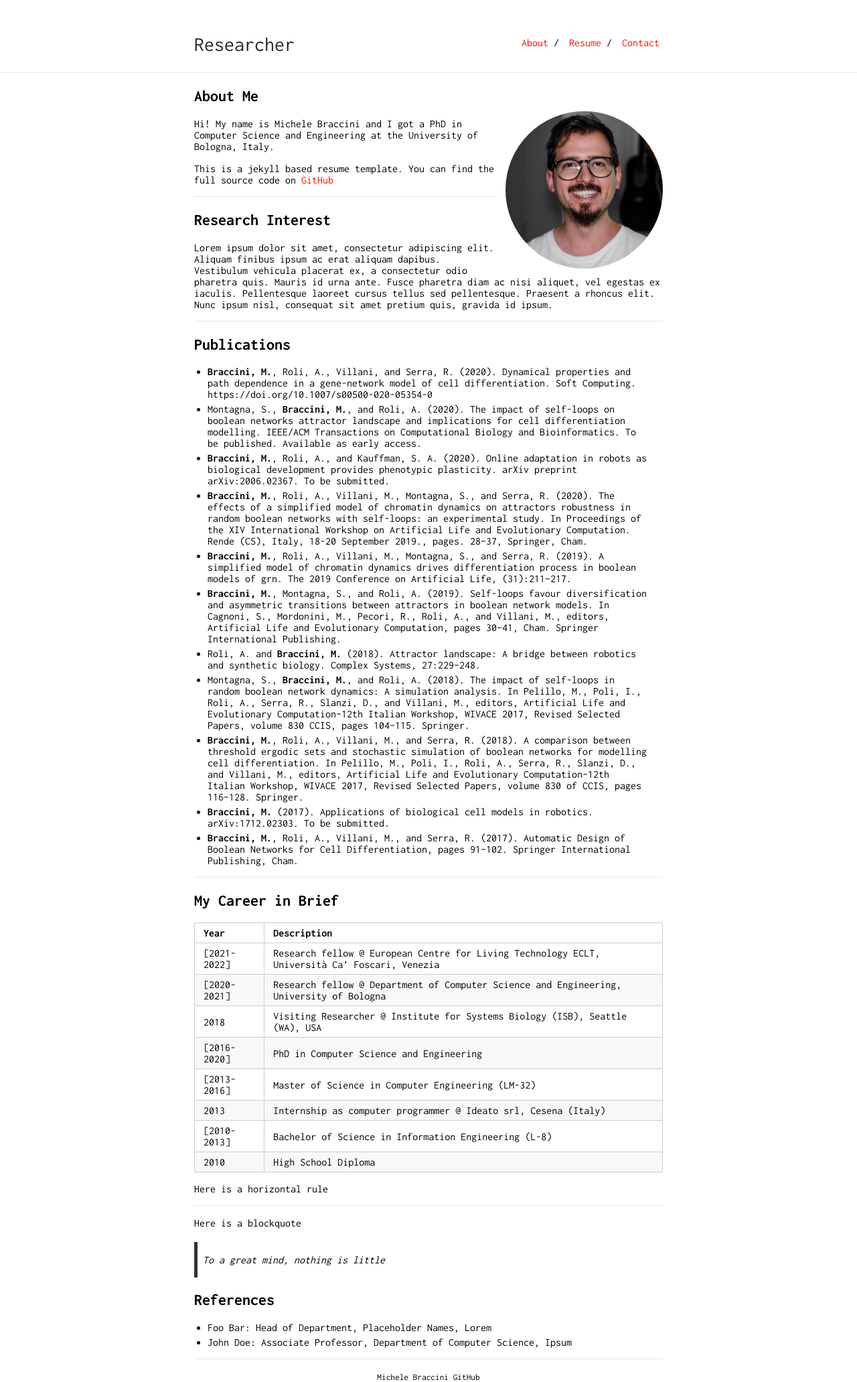
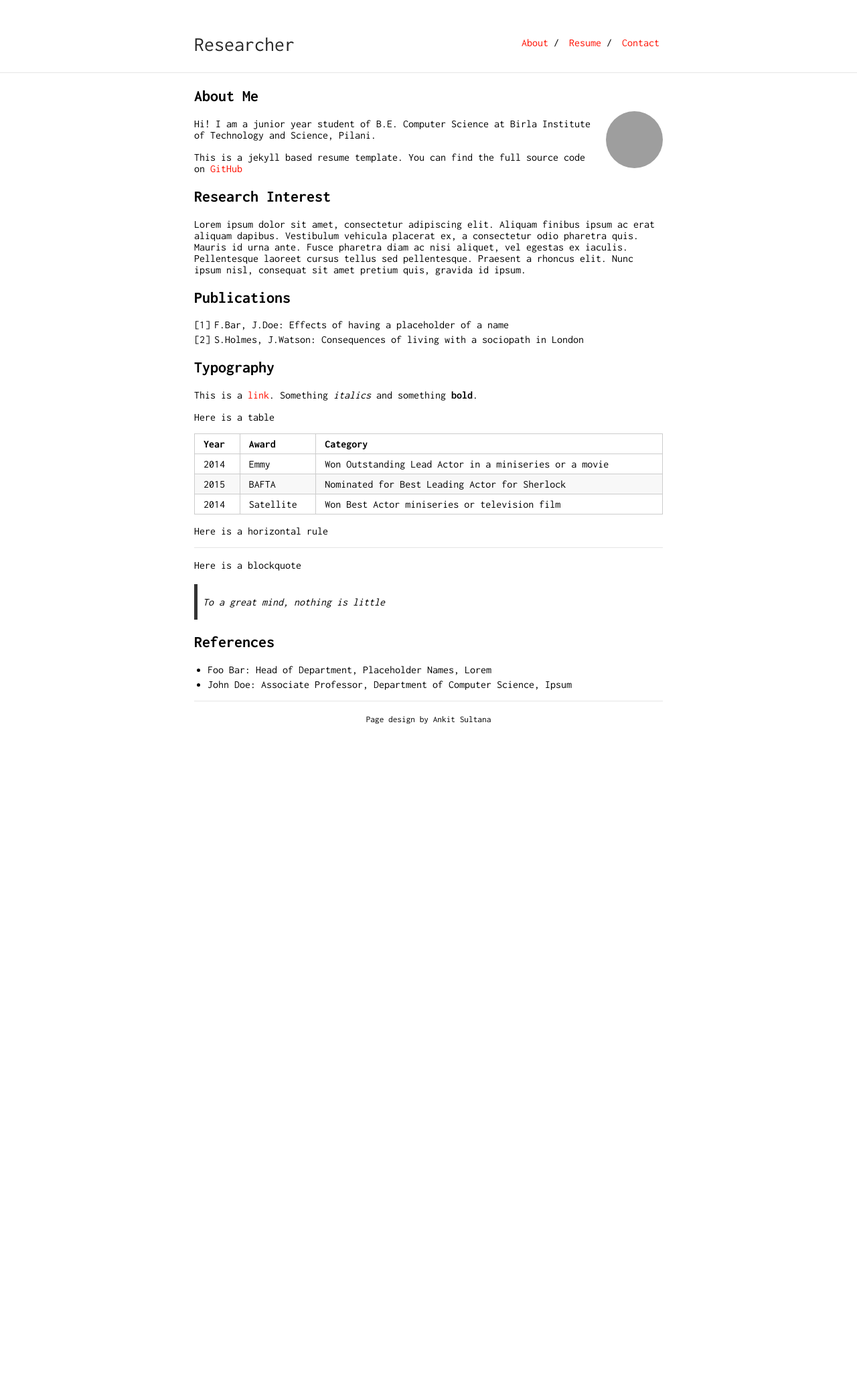
Before and after one commit to mbraccini/michele.braccini, a Jekyll site: the page built from index.md, in a window 1280 px wide. Shown: the whole page at 67% size. Built offline with Jekyll 4.4.1, drawn with Linux system fonts in a browser that asks for light colours; our own code applies the rules of GitHub Pages for plain Markdown files; after the commit the page ends 1081 px from its top, so only the background shows below that; grey boxes are pictures that could not be loaded.

Commit message:
prova sito vuoto

```diff
--- a/_config.yml
+++ b/_config.yml
@@ -1,5 +1,5 @@
 title: Researcher
-url: "https://mbraccini.github.io/michele.braccini/"
+url: "https://ankitsultana.com"
 baseurl: "/researcher"
 
 markdown: kramdown
@@ -8,8 +8,8 @@ markdown: kramdown
 tracking_id: #
 
 footer: yes
-footer_url: "https://github.com/mbraccini/michele.braccini"
-footer_text: "Michele Braccini GitHub"
+footer_url: "https://github.com/ankitsultana"
+footer_text: "Page design by Ankit Sultana"
 
 sass:
     style: compressed
--- a/_sass/vars.scss
+++ b/_sass/vars.scss
@@ -3,7 +3,7 @@
  */
 
 $accent: #FF0F00;
-$image-size: 235px;
+$image-size: 85px;
 
 /*
  * Build Variables, don't touch
--- a/index.md
+++ b/index.md
@@ -4,49 +4,32 @@ layout: default
 
 ## About Me
 
-<img class="profile-picture" src="io.jpeg">
+<img class="profile-picture" src="sherlock.jpg">
 
-Hi! My name is Michele Braccini and I got a PhD in Computer Science and Engineering at the University of Bologna, Italy.
+Hi! I am a junior year student of B.E. Computer Science at Birla Institute of Technology and Science, Pilani.
 
 This is a jekyll based resume template. You can find the full source code on [GitHub](https://github.com/bk2dcradle/researcher)
-
----
 
 ## Research Interest
 
 Lorem ipsum dolor sit amet, consectetur adipiscing elit. Aliquam finibus ipsum ac erat aliquam dapibus. Vestibulum vehicula placerat ex, a consectetur odio pharetra quis. Mauris id urna ante. Fusce pharetra diam ac nisi aliquet, vel egestas ex iaculis. Pellentesque laoreet cursus tellus sed pellentesque. Praesent a rhoncus elit. Nunc ipsum nisl, consequat sit amet pretium quis, gravida id ipsum.
 
----
-
 ## Publications
 
-- **Braccini, M.**, Roli, A., Villani, and Serra, R. (2020). Dynamical properties and path dependence in a gene-network model of cell differentiation. Soft Computing. https://doi.org/10.1007/s00500-020-05354-0
-- Montagna, S., **Braccini, M.**, and Roli, A. (2020). The impact of self-loops on boolean networks attractor landscape and implications for cell differentiation modelling. IEEE/ACM Transactions on Computational Biology and Bioinformatics. To be published. Available as early access.
-- **Braccini, M.**, Roli, A., and Kauffman, S. A. (2020). Online adaptation in robots as biological development provides phenotypic plasticity. arXiv preprint arXiv:2006.02367. To be submitted.
-- **Braccini, M.**, Roli, A., Villani, M., Montagna, S., and Serra, R. (2020). The effects of a simplified model of chromatin dynamics on attractors robustness in random boolean networks with self-loops: an experimental study. In Proceedings of the XIV International Workshop on Artificial Life and Evolutionary Computation. Rende (CS), Italy, 18-20 September 2019., pages. 28–37, Springer, Cham.
-- **Braccini, M.**, Roli, A., Villani, M., Montagna, S., and Serra, R. (2019). A simplified model of chromatin dynamics drives differentiation process in boolean models of grn. The 2019 Conference on Artificial Life, (31):211–217.
-- **Braccini, M.**, Montagna, S., and Roli, A. (2019). Self-loops favour diversification and asymmetric transitions between attractors in boolean network models. In Cagnoni, S., Mordonini, M., Pecori, R., Roli, A., and Villani, M., editors, Artificial Life and Evolutionary Computation, pages 30–41, Cham. Springer International Publishing.
-- Roli, A. and **Braccini, M.** (2018). Attractor landscape: A bridge between robotics and synthetic biology. Complex Systems, 27:229–248.
-- Montagna, S., **Braccini, M.**, and Roli, A. (2018). The impact of self-loops in random boolean network dynamics: A simulation analysis. In Pelillo, M., Poli, I., Roli, A., Serra, R., Slanzi, D., and Villani, M., editors, Artificial Life and Evolutionary Computation–12th Italian Workshop, WIVACE 2017, Revised Selected Papers, volume 830 CCIS, pages 104–115. Springer.
-- **Braccini, M.**, Roli, A., Villani, M., and Serra, R. (2018). A comparison between threshold ergodic sets and stochastic simulation of boolean networks for modelling cell differentiation. In Pelillo, M., Poli, I., Roli, A., Serra, R., Slanzi, D., and Villani, M., editors, Artificial Life and Evolutionary Computation–12th Italian Workshop, WIVACE 2017, Revised Selected Papers, volume 830 of CCIS, pages 116–128. Springer.
-- **Braccini, M.** (2017). Applications of biological cell models in robotics. arXiv:1712.02303. To be submitted.
-- **Braccini, M.**, Roli, A., Villani, M., and Serra, R. (2017). Automatic Design of Boolean Networks for Cell Differentiation, pages 91–102. Springer International Publishing, Cham.
+1. F.Bar, J.Doe: Effects of having a placeholder of a name
+2. S.Holmes, J.Watson: Consequences of living with a sociopath in London
 
----
+## Typography
 
-## My Career in Brief
+This is a [link](http://google.com). Something *italics* and something **bold**.
 
+Here is a table
 
-Year  |  Description
-------|-----
-[2021-2022] | Research fellow @ European Centre for Living Technology ECLT, Università Ca’ Foscari, Venezia
-[2020-2021] | Research fellow @ Department of Computer Science and Engineering, University of Bologna
-2018 | Visiting Researcher @ Institute for Systems Biology (ISB), Seattle (WA), USA
-[2016-2020] | PhD in Computer Science and Engineering
-[2013-2016] | Master of Science in Computer Engineering (LM-32)
-2013 | Internship as computer programmer @ Ideato srl, Cesena (Italy)
-[2010-2013] | Bachelor of Science in Information Engineering (L-8)
-2010 | High School Diploma
+Year | Award | Category
+-----|-------|--------
+2014 | Emmy  | Won Outstanding Lead Actor in a miniseries or a movie
+2015 | BAFTA | Nominated for Best Leading Actor for Sherlock
+2014 | Satellite | Won Best Actor miniseries or television film
 
 Here is a horizontal rule
 
```
Also changed, not shown: 404.html (deleted, +0 -25 lines), contact.md (+8 -4 lines), io.jpeg (deleted).
